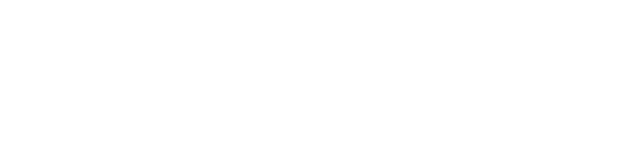
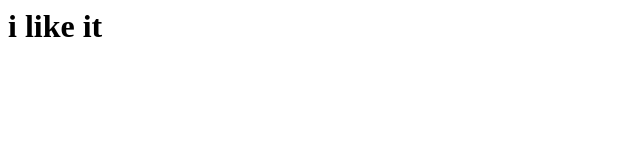
Before and after one commit to sickgit/git-two, a plain HTML site: page index.html in a window 1280 px wide. Shown: the whole page, without its empty margins (0-640 px from the left). Drawn offline with Linux system fonts and the light colour scheme.

Commit message:
added h1

```diff
--- a/index.html
+++ b/index.html
@@ -1 +1,2 @@
 <title>my seccond commit</title>
+<h1>i like it</h1>
```
